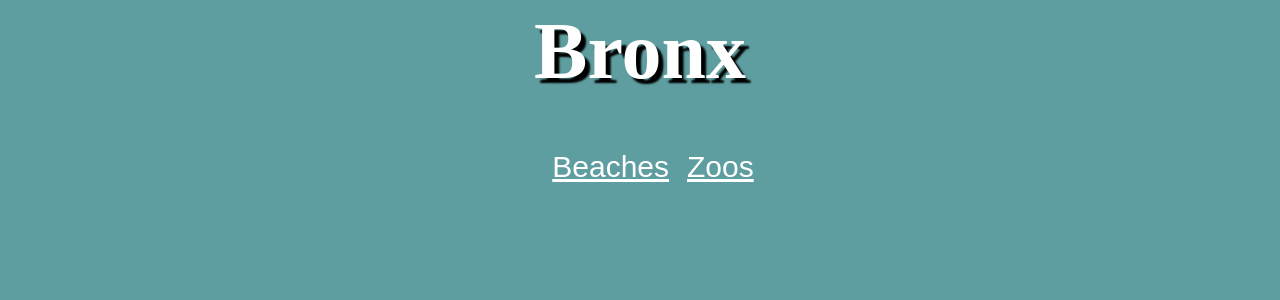
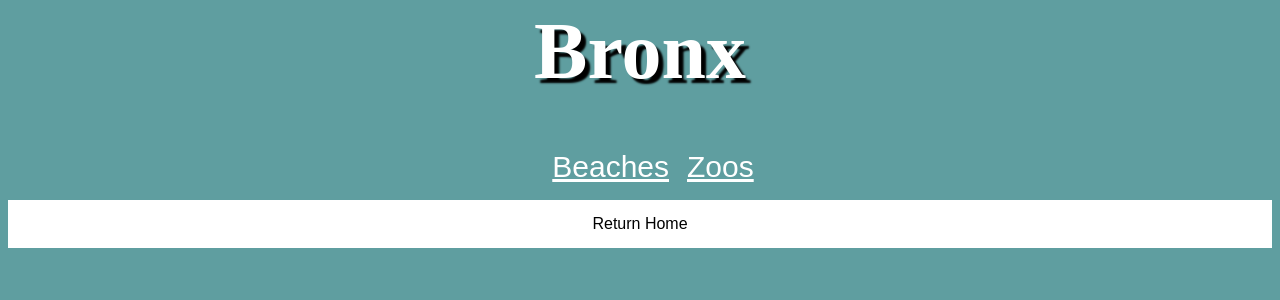
Before and after one commit to MikaylaMunn/nyc-guide, a Django app: page /bronx in a window 1280 px wide. Shown: the part 184-484 px from the top of the page. Run offline with Django 3.2, Linux system fonts and the light colour scheme.

Commit message:
Added Button

```diff
--- a/nyc/templates/borough.html
+++ b/nyc/templates/borough.html
@@ -19,5 +19,6 @@
     </li>
     {% endfor %}
 </ul>
+<a class="btn" href="/">Return Home</a>
 </body>
 </html>
--- a/nyc/templates/city.html
+++ b/nyc/templates/city.html
@@ -20,5 +20,6 @@
     <li><a href="{% url 'borough' borough %}">{{ borough|title }}</a></li>
     {% endfor %}
 </ul>
+
 </body>
 </html>
```
